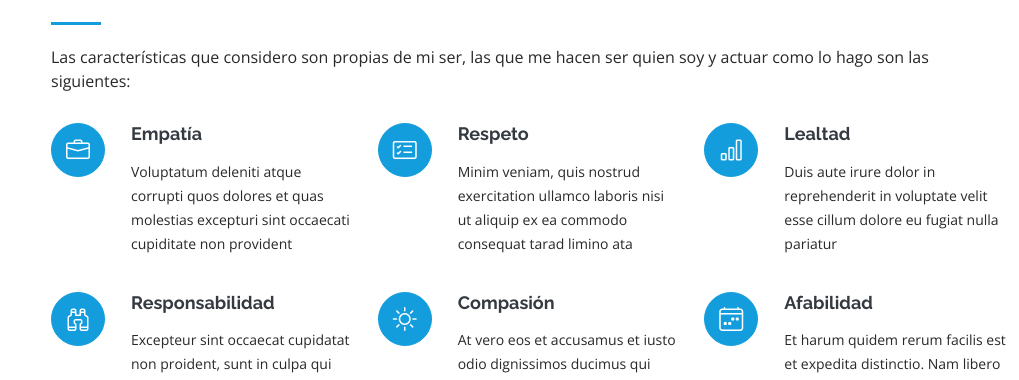
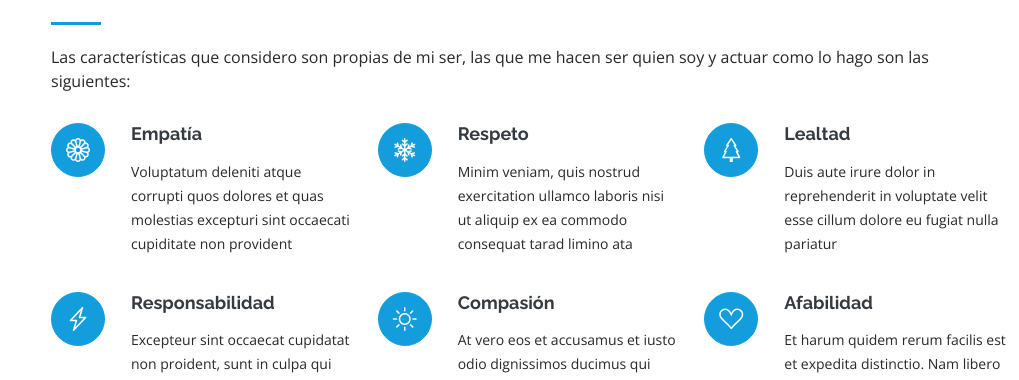
Before and after one commit to LDuqueP/Perfil_LLDP, a plain HTML site: page index.html in a window 1280 px wide. Shown: the part 1501-1881 px from the top of the page, without its empty margins (261-1280 px from the left). Drawn offline with nearby package versions, Linux system fonts and the light colour scheme.

Commit message:
cambio de los iconos de qualities section

```diff
--- a/index.html
+++ b/index.html
@@ -122,7 +122,7 @@
       </div>
     </section><!-- End About Section -->
 
-    <!-- ======= Services Section ======= -->
+    <!-- ======= Qualities Section ======= -->
     <section id="services" class="services">
       <div class="container">
 
@@ -134,22 +134,22 @@
 
         <div class="row">
           <div class="col-lg-4 col-md-6 icon-box" data-aos="fade-up">
-            <div class="icon"><i class="bi bi-briefcase"></i></div>
+            <div class="icon"><i class="bi bi-flower1"></i></div>
             <h4 class="title"><a href="">Empatía</a></h4>
             <p class="description">Voluptatum deleniti atque corrupti quos dolores et quas molestias excepturi sint occaecati cupiditate non provident</p>
           </div>
           <div class="col-lg-4 col-md-6 icon-box" data-aos="fade-up" data-aos-delay="100">
-            <div class="icon"><i class="bi bi-card-checklist"></i></div>
+            <div class="icon"><i class="bi bi-snow2"></i></div>
             <h4 class="title"><a href="">Respeto</a></h4>
             <p class="description">Minim veniam, quis nostrud exercitation ullamco laboris nisi ut aliquip ex ea commodo consequat tarad limino ata</p>
           </div>
           <div class="col-lg-4 col-md-6 icon-box" data-aos="fade-up" data-aos-delay="200">
-            <div class="icon"><i class="bi bi-bar-chart"></i></div>
+            <div class="icon"><i class="bi bi-tree"></i></div>
             <h4 class="title"><a href="">Lealtad</a></h4>
             <p class="description">Duis aute irure dolor in reprehenderit in voluptate velit esse cillum dolore eu fugiat nulla pariatur</p>
           </div>
           <div class="col-lg-4 col-md-6 icon-box" data-aos="fade-up" data-aos-delay="300">
-            <div class="icon"><i class="bi bi-binoculars"></i></div>
+            <div class="icon"><i class="bi bi-lightning-charge"></i></div>
             <h4 class="title"><a href="">Responsabilidad</a></h4>
             <p class="description">Excepteur sint occaecat cupidatat non proident, sunt in culpa qui officia deserunt mollit anim id est laborum</p>
           </div>
@@ -159,7 +159,7 @@
             <p class="description">At vero eos et accusamus et iusto odio dignissimos ducimus qui blanditiis praesentium voluptatum deleniti atque</p>
           </div>
           <div class="col-lg-4 col-md-6 icon-box" data-aos="fade-up" data-aos-delay="500">
-            <div class="icon"><i class="bi bi-calendar4-week"></i></div>
+            <div class="icon"><i class="bi bi-suit-heart"></i></div>
             <h4 class="title"><a href="">Afabilidad</a></h4>
             <p class="description">Et harum quidem rerum facilis est et expedita distinctio. Nam libero tempore, cum soluta nobis est eligendi</p>
           </div>
```
